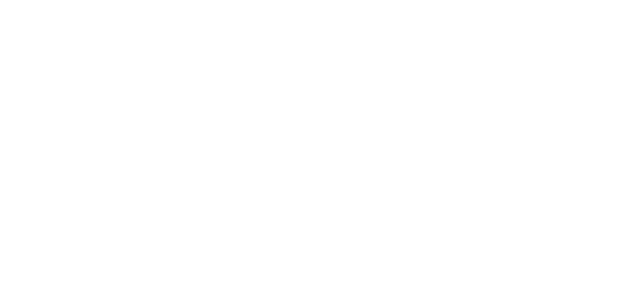
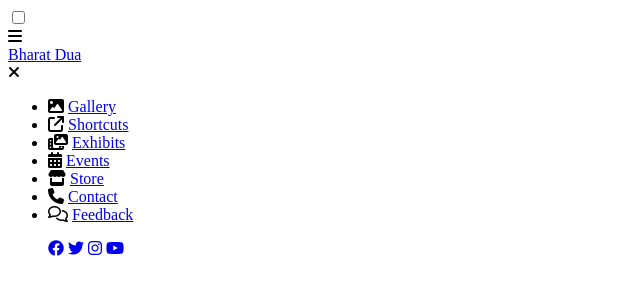
Before and after one commit to Bharat-Dua/Sidebar-using-CSS, a plain HTML site: page index.html in a window 1280 px wide. Shown: the whole page, without its empty margins (0-640 px from the left). Drawn offline with Linux system fonts and the light colour scheme.

Commit message:
Added the structure of the sidebar

```diff
--- a/index.html
+++ b/index.html
@@ -5,8 +5,78 @@
     <meta name="viewport" content="width=device-width, initial-scale=1.0" />
     <title>Sidebar using CSS</title>
     <link rel="stylesheet" href="style.css">
+    <link rel="preconnect" href="https://fonts.googleapis.com" />
+    <link rel="preconnect" href="https://fonts.gstatic.com" crossorigin />
+    <link
+      href="https://fonts.googleapis.com/css2?family=Poppins&display=swap"
+      rel="stylesheet"
+    />
+    <link
+      rel="stylesheet"
+      href="https://cdnjs.cloudflare.com/ajax/libs/font-awesome/6.4.0/css/all.min.css"
+    />
   </head>
   <body>
+    <div class="main_box">
+        <input type="checkbox" id="check" />
+        <div class="btn_one">
+            <label for="check" >
+              <i class="fa-solid fa-bars"></i>
+            </label>
+          </div>
 
+        <div class="sidebar_menu">
+            <div class="logo">
+              <a href="#">Bharat Dua</a>
+        </div>
+
+        <div class="btn_two">
+            <label for="check" >
+                <i class="fa-solid fa-xmark"></i>
+            </label>
+        </div>
+
+        <div class="menu">
+            <ul>
+                <li>
+                  <i class="fa-solid fa-image"></i>
+                  <a href="#">Gallery</a>
+                </li>
+                <li>
+                  <i class="fa-solid fa-arrow-up-right-from-square"></i>
+                  <a href="#">Shortcuts</a>
+                </li>
+                <li>
+                  <i class="fa-solid fa-photo-film"></i>
+                  <a href="#">Exhibits</a>
+                </li>
+                <li>
+                  <i class="fa-solid fa-calendar-days"></i>
+                  <a href="#">Events</a>
+                </li>
+                <li>
+                  <i class="fa-solid fa-store"></i>
+                  <a href="#">Store</a>
+                </li>
+                <li>
+                  <i class="fa-solid fa-phone"></i>
+                  <a href="#">Contact</a>
+                </li>
+                <li>
+                  <i class="fa-regular fa-comments"></i>
+                  <a href="#">Feedback</a>
+                </li>
+              </ul>
+            </div>
+            <div class="social_media">
+              <ul>
+                <a href="#"><i class="fa-brands fa-facebook"></i></i></a>
+                <a href="#"><i class="fa-brands fa-twitter"></i></a>
+                <a href="#"><i class="fa-brands fa-instagram"></i></i></a>
+                <a href="#"><i class="fa-brands fa-youtube"></i></a>
+              </ul>
+            </div>
+          </div>
+        </div>
   </body>
 </html>
```
